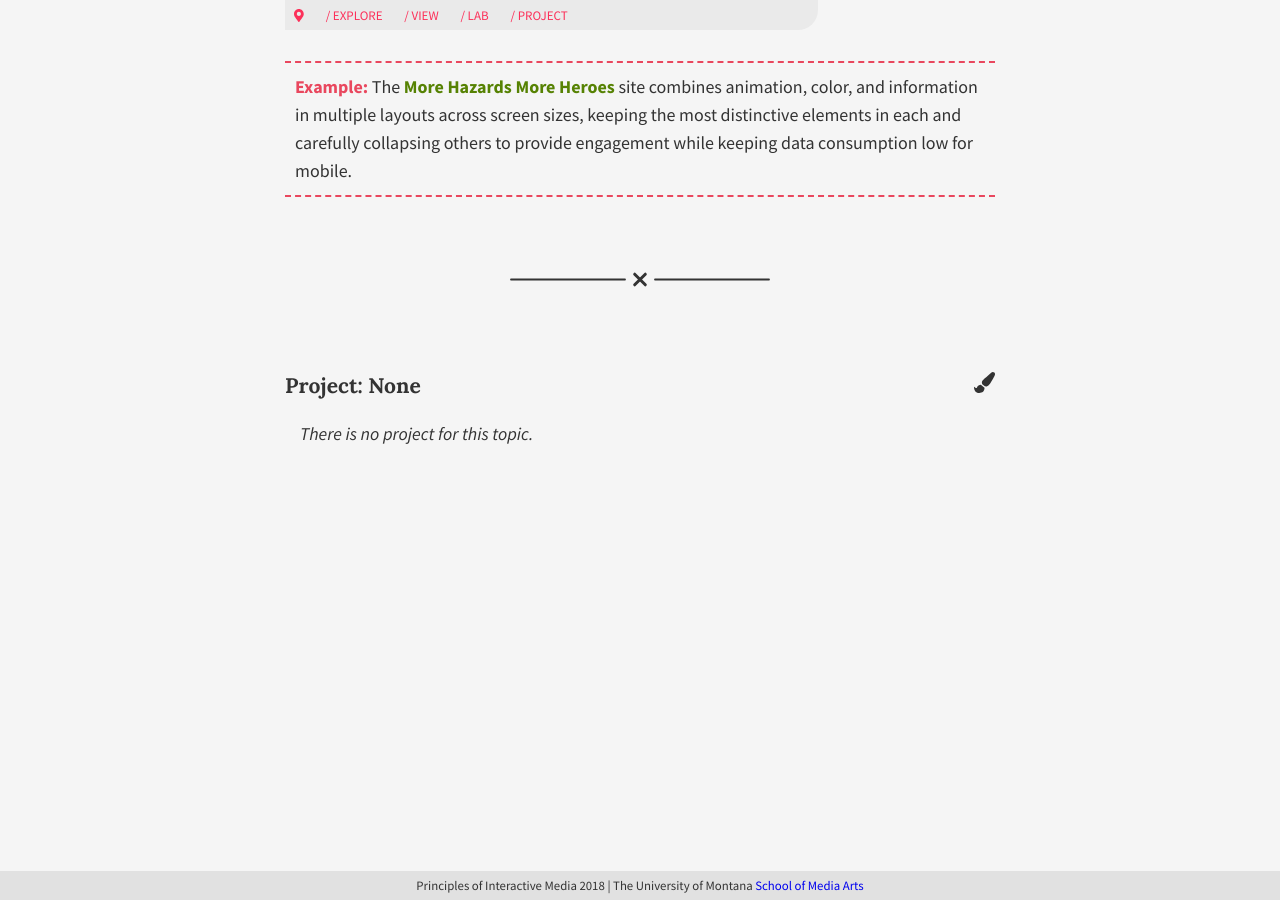
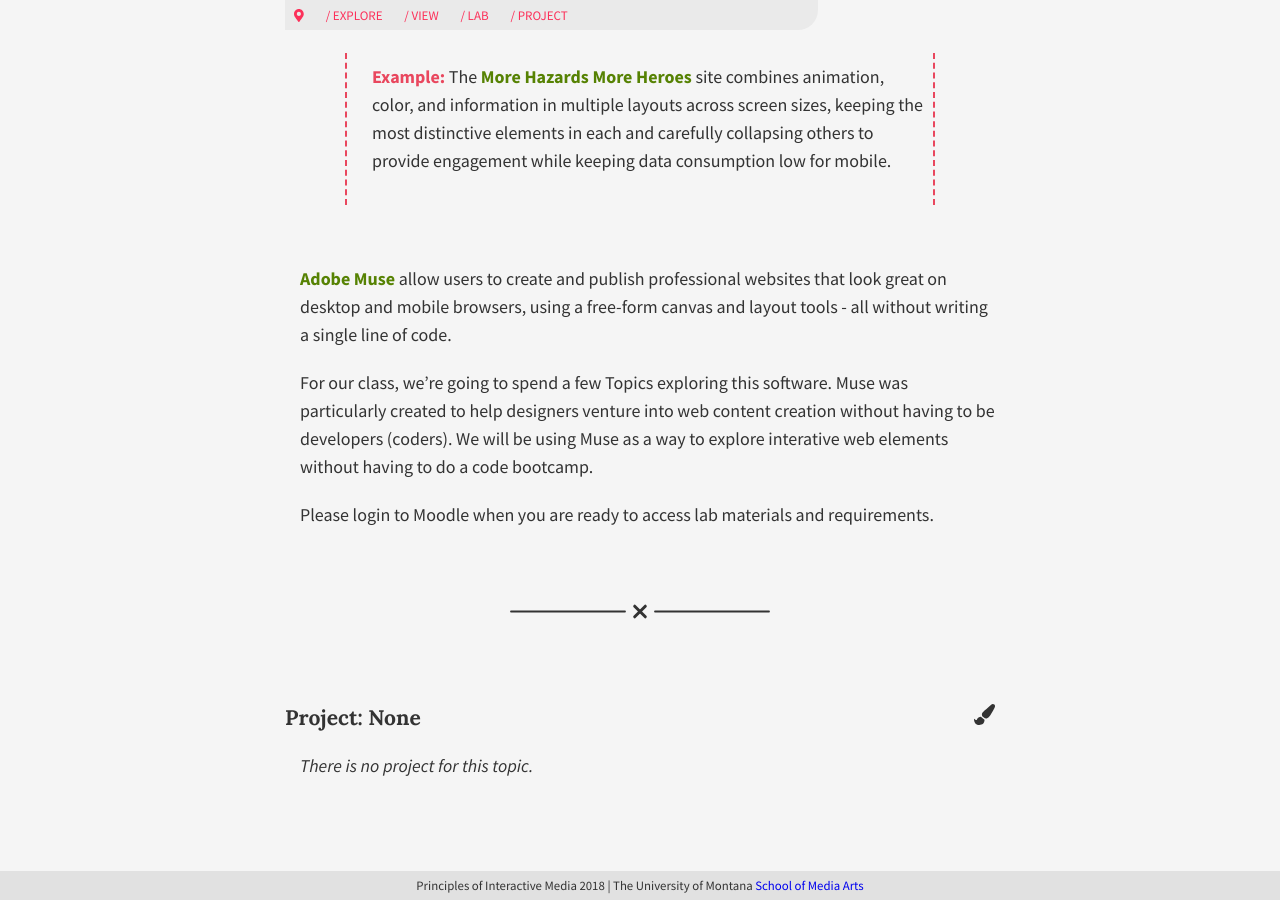
Before and after one commit to Media-Ed-Online/princ-int-media, a Jekyll site: the page built from pages/modules/ixd/ixd-1.md, in a window 1280 px wide and 900 px high, scrolled down 9934 px. Built offline with Jekyll 4.4.1, drawn with Linux system fonts in a browser that asks for light colours; nearby versions of some CDN libraries.

```diff
--- a/pages/modules/ixd/ixd-1.md
+++ b/pages/modules/ixd/ixd-1.md
@@ -190,14 +190,20 @@ Unlike traditional architecture, website architecture is fluid and adaptive.
 
 RWD relies on flexible grid and layout systems to organize content, and creates dynamic changes depending on the screen size and orienation of the device. _RWD is considered an essential practice for designers._
 
+<div style="border-left: 2px dashed #E9475E; border-right: 2px dashed #E9475E; padding: 10px; margin: 60px">
+  <p><span style="color: #E9475E; font-weight: bold">Example:</span> The <a href="http://www.morehazards.com">More Hazards More Heroes</a> site combines animation, color, and information in multiple layouts across screen sizes, keeping the most distinctive elements in each and carefully collapsing others to provide engagement while keeping data consumption low for mobile.</p>
+</div>
 
-<br>
-<div style="border-top: 2px dashed #E9475E; border-bottom: 2px dashed #E9475E; padding: 10px;">
-<span style="color: #E9475E; font-weight: bold">Example:</span> The <a href="http://www.morehazards.com">More Hazards More Heroes</a> site combines animation, color, and information in multiple layouts across screen sizes, keeping the most distinctive elements in each and carefully collapsing others to provide engagement while keeping data consumption low for mobile.
-</div>
+<a href="https://www.adobe.com/products/muse.html" target="_blank">Adobe Muse</a> allow users to create and publish professional websites that look great on desktop and mobile browsers, using a free-form canvas and layout tools - all without writing a single line of code.
+
+For our class, we're going to spend a few Topics exploring this software. Muse was particularly created to help designers venture into web content creation without having to be developers (coders). We will be using Muse as a way to explore interative web elements without having to do a code bootcamp.
+
+Please login to Moodle when you are ready to access lab materials and requirements.
+
 
 
 <hr>
+
 
 
 <span class="anchor" id="section4"></span>
```
Also changed, not shown: _posts/2018-01-26-schedule.md (added, +98 -0 lines), _posts/old-schedule.md (renamed from _posts/2018-01-15-schedule.md).
